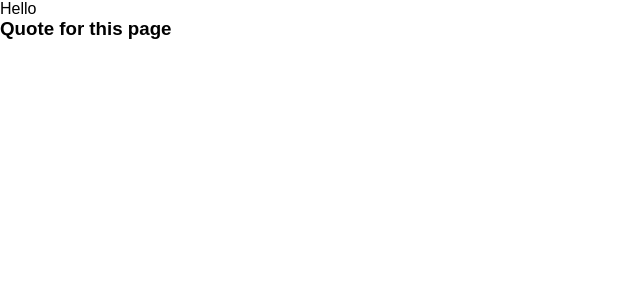
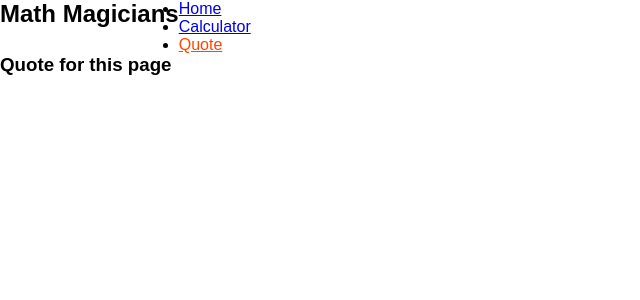
Before and after one commit to Sajeelzafar/MathMagicians, a React (Create React App) app: page /quote in a window 1280 px wide. Shown: the top 300 px of the page, without its empty margins (0-640 px from the left). Built offline with nearby package versions, Linux system fonts and the light colour scheme; a web font is replaced by a local one.

Commit message:
Pages rerouting using navbar

```diff
--- /dev/null
+++ b/src/components/Navbar.css
@@ -0,0 +1,8 @@
+.active {
+    color: orangered;
+    text-decoration: underline;
+  }
+
+  .navBar{
+    display: flex;
+  }
--- a/src/components/Navbar.js
+++ b/src/components/Navbar.js
@@ -1,10 +1,38 @@
 import React from 'react';
+import { NavLink } from 'react-router-dom';
+import './Navbar.css';
 
-const Navbar = () => (
-  <div>
-    Hello
-  </div>
+const Navbar = () => {
+  const links = [
+    {
+      id: 1,
+      path: '/home',
+      text: 'Home',
+    },
+    {
+      id: 2,
+      path: '/',
+      text: 'Calculator',
+    },
+    {
+      id: 3,
+      path: '/quote',
+      text: 'Quote',
+    },
+  ];
+  return (
+    <nav className="navBar">
+      <h1 className="heading">Math Magicians</h1>
+      <ul>
+        {links.map((link) => (
+          <li key={link.id}>
+            <NavLink to={link.path}>{link.text}</NavLink>
+          </li>
+        ))}
+      </ul>
+    </nav>
 
-);
+  );
+};
 
 export default Navbar;
```
